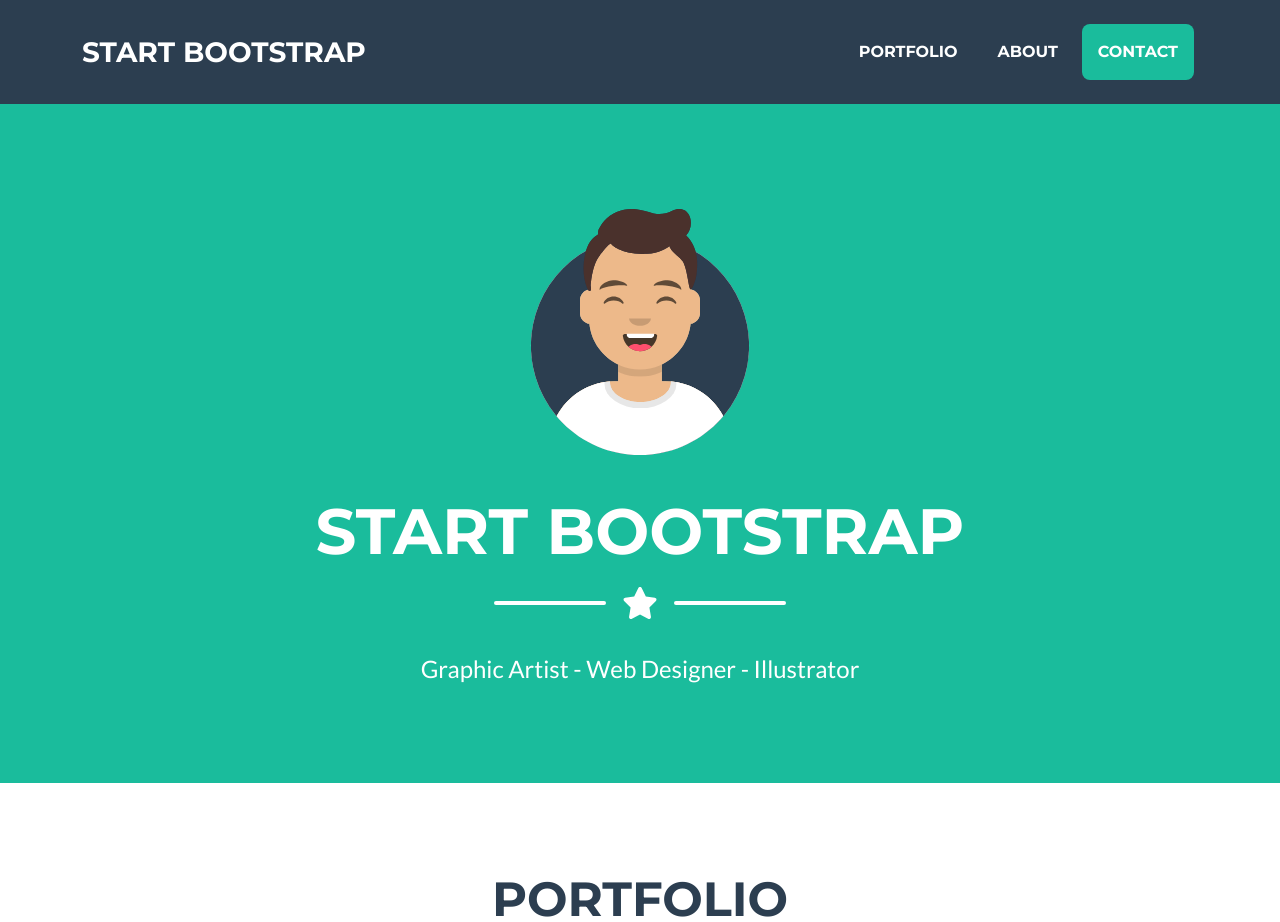
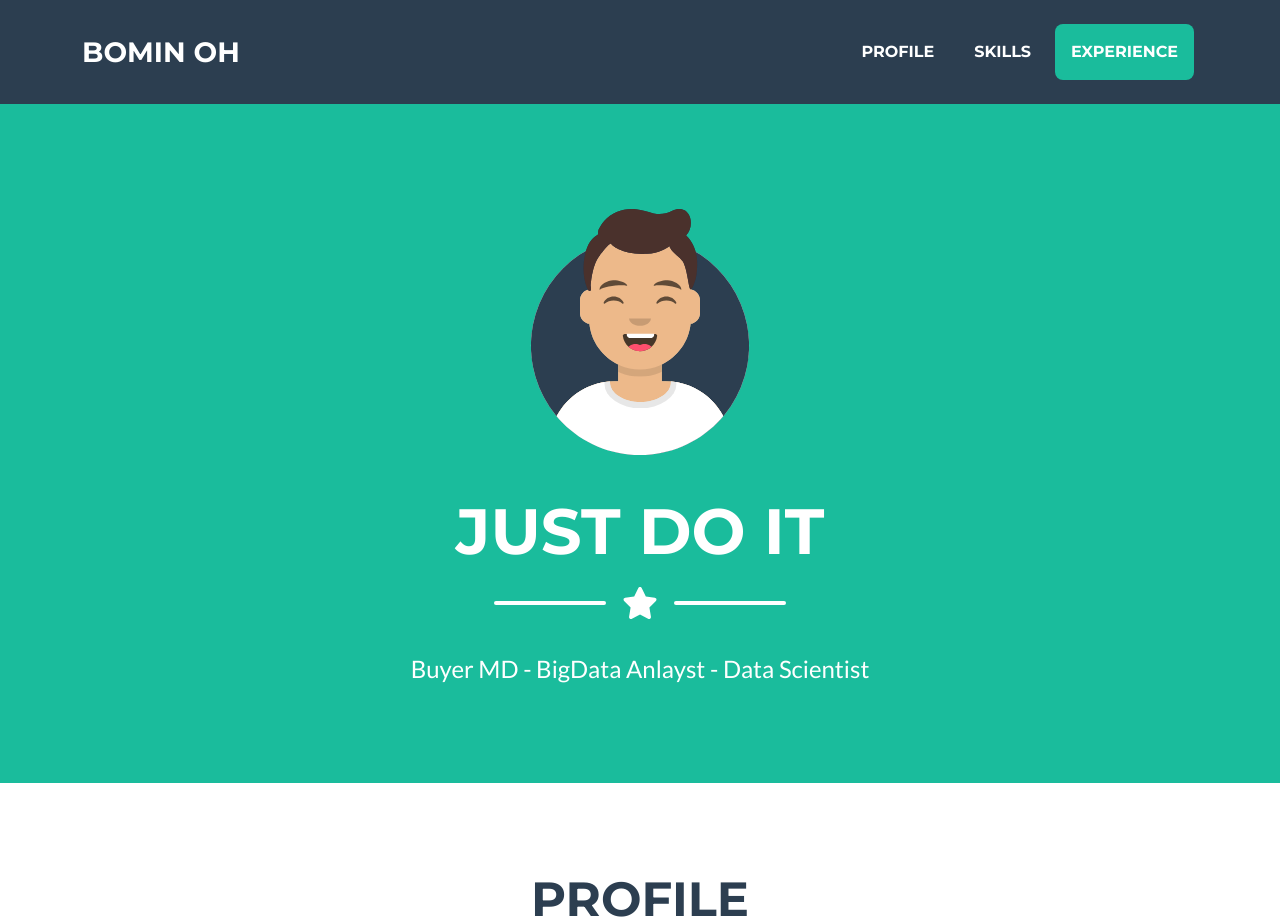
Before and after one commit to bominoh/bominoh.github.io, a plain HTML site: page index.html in a window 1280 px wide. Shown: the top 922 px of the page. Drawn offline with nearby package versions, Linux system fonts and the light colour scheme.

Commit message:
Profile first step

```diff
--- a/index.html
+++ b/index.html
@@ -5,7 +5,7 @@
         <meta name="viewport" content="width=device-width, initial-scale=1, shrink-to-fit=no" />
         <meta name="description" content="" />
         <meta name="author" content="" />
-        <title>Freelancer - Start Bootstrap Theme</title>
+        <title>오보민 포트폴리오(업로드용)</title>
         <!-- Favicon-->
         <link rel="icon" type="image/x-icon" href="assets/favicon.ico" />
         <!-- Font Awesome icons (free version)-->
@@ -20,16 +20,16 @@
         <!-- Navigation-->
         <nav class="navbar navbar-expand-lg bg-secondary text-uppercase fixed-top" id="mainNav">
             <div class="container">
-                <a class="navbar-brand" href="#page-top">Start Bootstrap</a>
+                <a class="navbar-brand" href="https://github.com/bominoh">Bomin Oh</a>
                 <button class="navbar-toggler text-uppercase font-weight-bold bg-primary text-white rounded" type="button" data-bs-toggle="collapse" data-bs-target="#navbarResponsive" aria-controls="navbarResponsive" aria-expanded="false" aria-label="Toggle navigation">
                     Menu
                     <i class="fas fa-bars"></i>
                 </button>
                 <div class="collapse navbar-collapse" id="navbarResponsive">
                     <ul class="navbar-nav ms-auto">
-                        <li class="nav-item mx-0 mx-lg-1"><a class="nav-link py-3 px-0 px-lg-3 rounded" href="#portfolio">Portfolio</a></li>
-                        <li class="nav-item mx-0 mx-lg-1"><a class="nav-link py-3 px-0 px-lg-3 rounded" href="#about">About</a></li>
-                        <li class="nav-item mx-0 mx-lg-1"><a class="nav-link py-3 px-0 px-lg-3 rounded" href="#contact">Contact</a></li>
+                        <li class="nav-item mx-0 mx-lg-1"><a class="nav-link py-3 px-0 px-lg-3 rounded" href="#PROFILE">PROFILE</a></li>
+                        <li class="nav-item mx-0 mx-lg-1"><a class="nav-link py-3 px-0 px-lg-3 rounded" href="#SKILLS">SKILLS</a></li>
+                        <li class="nav-item mx-0 mx-lg-1"><a class="nav-link py-3 px-0 px-lg-3 rounded" href="#EXPERIENCE">EXPERIENCE</a></li>
                     </ul>
                 </div>
             </div>
@@ -40,7 +40,7 @@
                 <!-- Masthead Avatar Image-->
                 <img class="masthead-avatar mb-5" src="assets/img/avataaars.svg" alt="..." />
                 <!-- Masthead Heading-->
-                <h1 class="masthead-heading text-uppercase mb-0">Start Bootstrap</h1>
+                <h1 class="masthead-heading text-uppercase mb-0">JUST DO IT</h1>
                 <!-- Icon Divider-->
                 <div class="divider-custom divider-light">
                     <div class="divider-custom-line"></div>
@@ -48,14 +48,14 @@
                     <div class="divider-custom-line"></div>
                 </div>
                 <!-- Masthead Subheading-->
-                <p class="masthead-subheading font-weight-light mb-0">Graphic Artist - Web Designer - Illustrator</p>
+                <p class="masthead-subheading font-weight-light mb-0">Buyer MD - BigData Anlayst - Data Scientist</p>
             </div>
         </header>
         <!-- Portfolio Section-->
-        <section class="page-section portfolio" id="portfolio">
+        <section class="page-section PROFILE" id="PROFILE">
             <div class="container">
                 <!-- Portfolio Section Heading-->
-                <h2 class="page-section-heading text-center text-uppercase text-secondary mb-0">Portfolio</h2>
+                <h2 class="page-section-heading text-center text-uppercase text-secondary mb-0">PROFILE</h2>
                 <!-- Icon Divider-->
                 <div class="divider-custom">
                     <div class="divider-custom-line"></div>
@@ -122,10 +122,10 @@
             </div>
         </section>
         <!-- About Section-->
-        <section class="page-section bg-primary text-white mb-0" id="about">
+        <section class="page-section bg-primary text-white mb-0" id="SKILLS">
             <div class="container">
                 <!-- About Section Heading-->
-                <h2 class="page-section-heading text-center text-uppercase text-white">About</h2>
+                <h2 class="page-section-heading text-center text-uppercase text-white">SKILLS</h2>
                 <!-- Icon Divider-->
                 <div class="divider-custom divider-light">
                     <div class="divider-custom-line"></div>
@@ -147,10 +147,10 @@
             </div>
         </section>
         <!-- Contact Section-->
-        <section class="page-section" id="contact">
+        <section class="page-section" id="EXPERIENCE">
             <div class="container">
                 <!-- Contact Section Heading-->
-                <h2 class="page-section-heading text-center text-uppercase text-secondary mb-0">Contact Me</h2>
+                <h2 class="page-section-heading text-center text-uppercase text-secondary mb-0">EXPERIENCE</h2>
                 <!-- Icon Divider-->
                 <div class="divider-custom">
                     <div class="divider-custom-line"></div>
```
